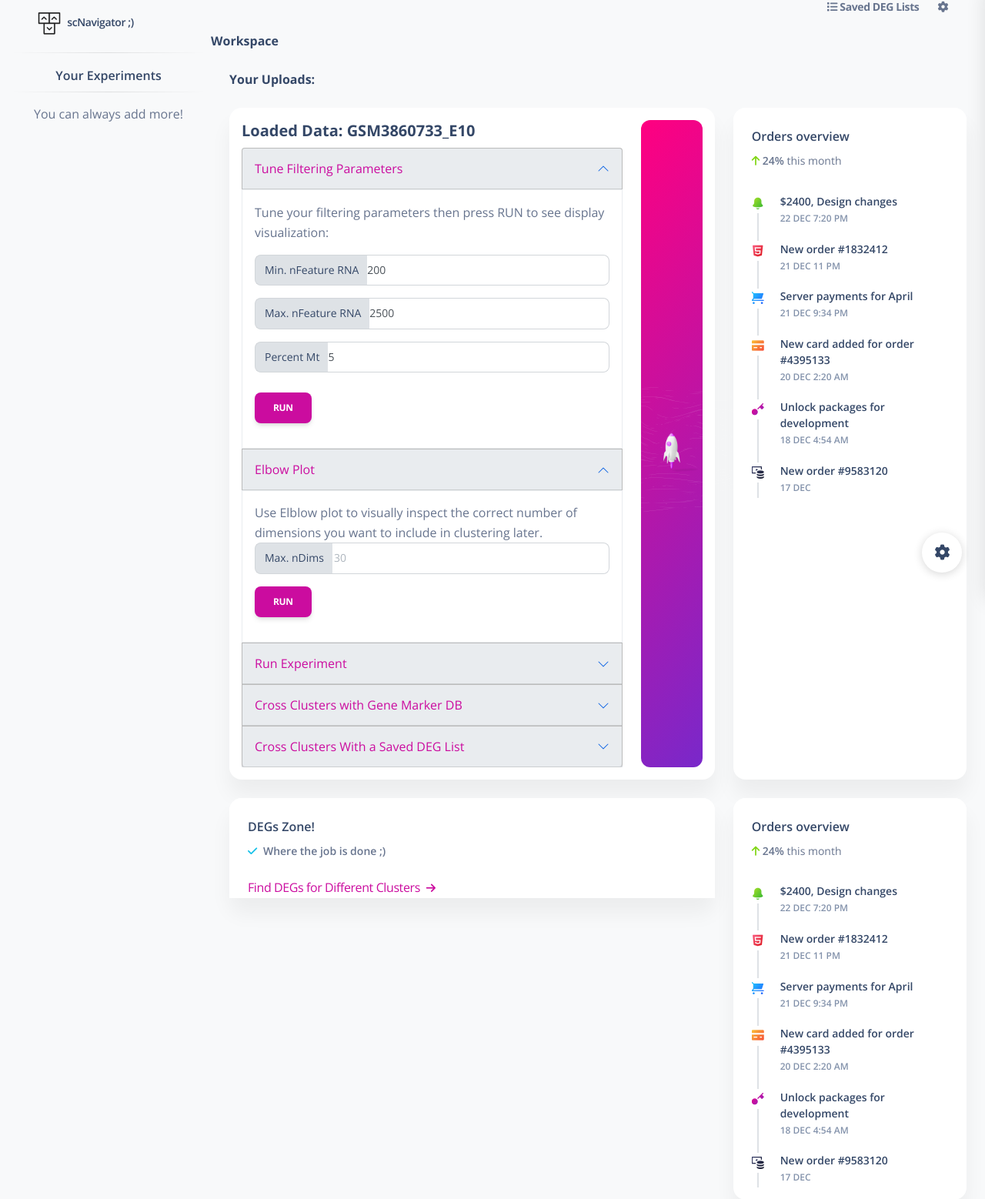
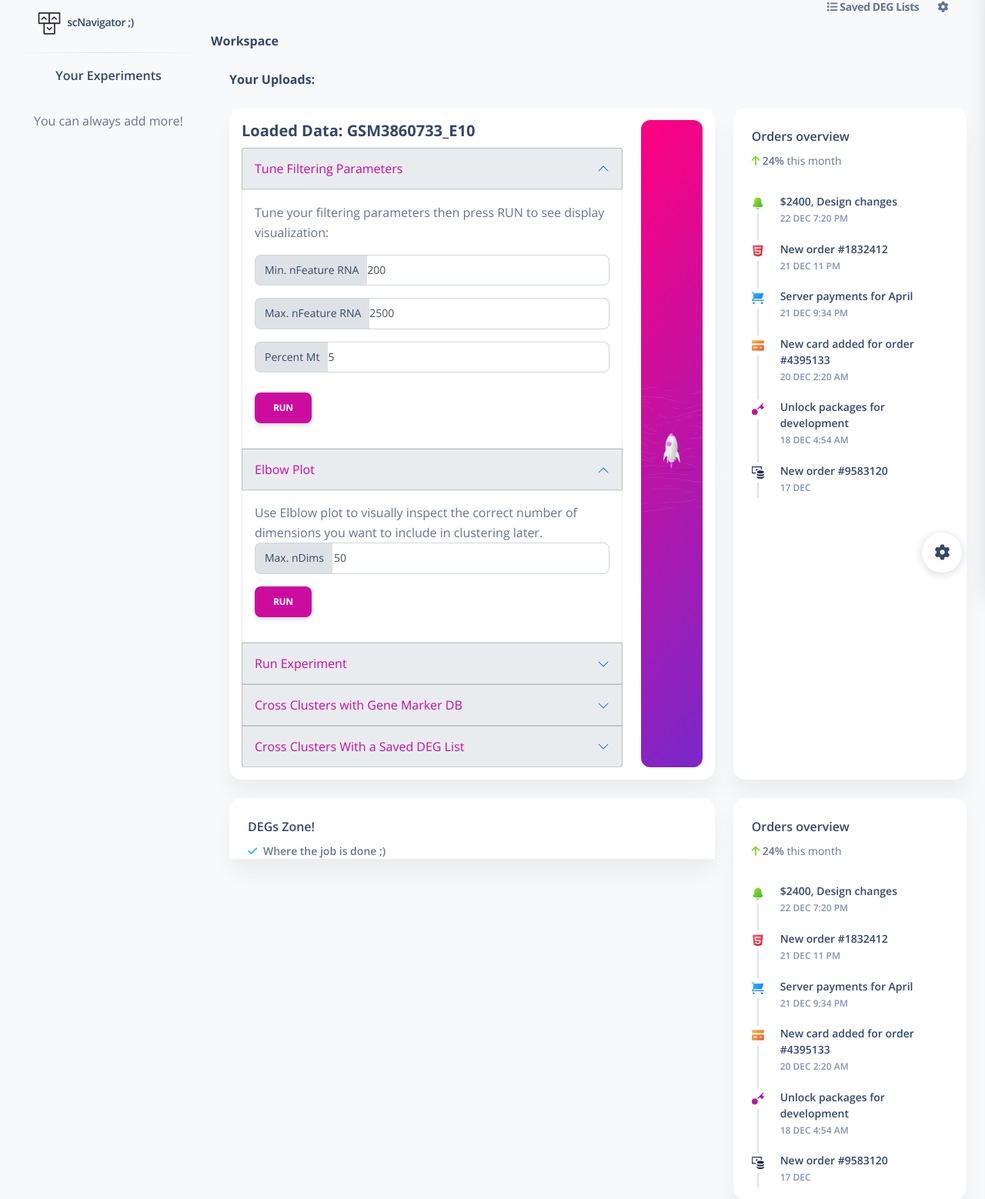
Before and after one commit to OmarLaham/scNavigator, a Django app: template webserver/planet/templates/home/workspace.html in a window 1280 px wide, after a click on "Elbow Plot". Shown: the part 26-1584 px from the top of the page at 77% size. Run offline with Django 3.2, Linux system fonts and the light colour scheme; the template is opened without the code that fills it, so the values that code supplies are empty; some libraries are stand-ins or nearby versions.

Commit message:
fix some bugs

```diff
--- a/webserver/planet/static/assets/js/pages/workspace.js
+++ b/webserver/planet/static/assets/js/pages/workspace.js
@@ -131,14 +131,14 @@ $(document).ready(function() {
                     //console.log(data);
                     const umap_img_src = data["umap_img_src"];
                     const tsne_img_src = data["tsne_img_src"];
+                    const trajectory_img_src = data["trajectory_img_src"];
                     const data_rds_href = data["data_rds_href"];
+                    const clusters = data["clusters"];
 
-                    //remove previous response result then show new response
-                    //('#img-run-exp-umap').attr("src", "");
+                    //update images (plots sources
                     $('#img-run-exp-umap').attr("src", umap_img_src);
-                    //$('#img-run-exp-tsne').attr("src", "");
                     $('#img-run-exp-tsne').attr("src", tsne_img_src);
-                    //$('#lnk-run-exp-data-rds').attr("href", "");
+                    $('#img-run-exp-trajectory').attr("src", trajectory_img_src);
                     $('#lnk-run-exp-data-rds').attr("href", data_rds_href);
 
                     //hide spinner
@@ -161,63 +161,7 @@ $(document).ready(function() {
                     sidebar_experiment_new.removeClass();
 
 
-                }
-            })
-            .fail(function() {
-                alert( "Error. Please try again later." );
-            })
-    });
-
-
-    $("#lnk-exp-degs").click(function() {
-        //show spinner
-        $('#find-degs-spinner').removeClass("d-none")
-
-        json_url = `/run_r_script/list_clusters_dea_first/${runID}/${expTitle}`
-        $.get(json_url, function(response) {
-        })
-            .done(function(response) {
-                if (response) {
-
-                    //re-init HTML items
                     $('#ddl-find-clusters-degs ul').html("");
-                    $('#selected-cluster-wrapper').addClass('d-none');
-                    $('#ddl-find-clusters-degs').addClass("d-none");
-
-                    let data = response;
-                    //console.log(data);
-
-                    let clusters = data["clusters"] // avaiable clusters
-                    let clusterDEGAsList = data["cluster_0_degs_as_list"]; //dict: clusterNum  -> HTML tbody content
-                    selectedClusterDEGAsList = clusterDEGAsList;
-
-                    let clusterDEGAsStr = data["cluster_0_degs_as_str"];
-                    selectedClusterDEGListAsStr = clusterDEGAsStr;
-
-                    //fill table with DEGs for cluster 0
-                    var cluster_0_degs_html = "";
-                    let deg_file_rows = clusterDEGAsStr.split("\n");
-                    for(var i = 0; i < deg_file_rows.length; i++) {
-                        cluster_0_degs_html += "<tr class='text-center'>"
-                        let tds = deg_file_rows[i].split(",");
-                        for(var j = 0; j < tds.length; j++) {
-                             if (j == 0) {
-                                const geneSymbol = tds[0];
-                                cluster_0_degs_html += "<td><a target='_blank' href='https://www.genecards.org/cgi-bin/carddisp.pl?gene=" + geneSymbol + "' class='text-primary'>" + geneSymbol + "</a></td>"
-                            } else {
-                                cluster_0_degs_html += "<td>" + tds[j] + "</td>";
-                            }
-                        }
-                        cluster_0_degs_html += "</tr>";
-                    }
-
-                    //fill table with DEGs for first cluster
-                    $('#tbl-cluster-degs tbody').html(cluster_0_degs_html);
-
-                    //hide spinner
-                    $('#find-degs-spinner').addClass("d-none");
-
-
                     //fill ddl-find-clusters-degs with clusters and set cluster 0 as default
                     var ddlFindClustersDegsHTML = ""
                     for (var i = 0; i < clusters.length; i++) {
@@ -227,21 +171,7 @@ $(document).ready(function() {
                     $("#ddl-find-clusters-degs").val(clusters[0]);
                     $("#selected-cluster").text("cluster_" + clusters[0]);
 
-                    //TODO: create real GO and KEGG analysis
-                    const go_data = undefined;
-                    createGOChart(go_data);
-                    const kegg_data = undefined;
-                    createKEGGChart(kegg_data);
-
-                    $('#selected-cluster-wrapper').removeClass('d-none');
                     $('#ddl-find-clusters-degs').removeClass("d-none");
-
-                    //fill table with DEGs for cluster 0
-                    $('#tbl-cluster-degs tbody').html(cluster_0_degs_html);
-                    $('#tbl-cluster-degs').removeClass("d-none");
-
-                    //hide spinner
-                    $('#find-degs-spinner').addClass("d-none");
 
 
                 }
@@ -250,6 +180,89 @@ $(document).ready(function() {
                 alert( "Error. Please try again later." );
             })
     });
+
+
+    // $("#lnk-exp-degs").click(function() {
+    //     //show spinner
+    //     $('#find-degs-spinner').removeClass("d-none")
+    //
+    //     json_url = `/run_r_script/list_clusters_dea_first/${runID}/${expTitle}`
+    //     $.get(json_url, function(response) {
+    //     })
+    //         .done(function(response) {
+    //             if (response) {
+    //
+    //                 //re-init HTML items
+    //                 $('#ddl-find-clusters-degs ul').html("");
+    //                 $('#selected-cluster-wrapper').addClass('d-none');
+    //                 $('#ddl-find-clusters-degs').addClass("d-none");
+    //
+    //                 let data = response;
+    //                 //console.log(data);
+    //
+    //                 let clusters = data["clusters"] // avaiable clusters
+    //                 let clusterDEGAsList = data["cluster_0_degs_as_list"]; //dict: clusterNum  -> HTML tbody content
+    //                 selectedClusterDEGAsList = clusterDEGAsList;
+    //
+    //                 let clusterDEGAsStr = data["cluster_0_degs_as_str"];
+    //                 selectedClusterDEGListAsStr = clusterDEGAsStr;
+    //
+    //                 //fill table with DEGs for cluster 0
+    //                 var cluster_0_degs_html = "";
+    //                 let deg_file_rows = clusterDEGAsStr.split("\n");
+    //                 for(var i = 0; i < deg_file_rows.length; i++) {
+    //                     cluster_0_degs_html += "<tr class='text-center'>"
+    //                     let tds = deg_file_rows[i].split(",");
+    //                     for(var j = 0; j < tds.length; j++) {
+    //                          if (j == 0) {
+    //                             const geneSymbol = tds[0];
+    //                             cluster_0_degs_html += "<td><a target='_blank' href='https://www.genecards.org/cgi-bin/carddisp.pl?gene=" + geneSymbol + "' class='text-primary'>" + geneSymbol + "</a></td>"
+    //                         } else {
+    //                             cluster_0_degs_html += "<td>" + tds[j] + "</td>";
+    //                         }
+    //                     }
+    //                     cluster_0_degs_html += "</tr>";
+    //                 }
+    //
+    //                 //fill table with DEGs for first cluster
+    //                 $('#tbl-cluster-degs tbody').html(cluster_0_degs_html);
+    //
+    //                 //hide spinner
+    //                 $('#find-degs-spinner').addClass("d-none");
+    //
+    //
+    //                 //fill ddl-find-clusters-degs with clusters and set cluster 0 as default
+    //                 var ddlFindClustersDegsHTML = ""
+    //                 for (var i = 0; i < clusters.length; i++) {
+    //                     ddlFindClustersDegsHTML += '<li><a class="dropdown-item find-cluster-degs-item" href="javascript:;" data-cluster="' + clusters[i] + '">' + 'cluster_' + clusters[i] + '</a></li>';
+    //                 }
+    //                 $('#ddl-find-clusters-degs ul').html(ddlFindClustersDegsHTML);
+    //                 $("#ddl-find-clusters-degs").val(clusters[0]);
+    //                 $("#selected-cluster").text("cluster_" + clusters[0]);
+    //
+    //                 //TODO: create real GO and KEGG analysis
+    //                 const go_data = undefined;
+    //                 createGOChart(go_data);
+    //                 const kegg_data = undefined;
+    //                 createKEGGChart(kegg_data);
+    //
+    //                 $('#selected-cluster-wrapper').removeClass('d-none');
+    //                 $('#ddl-find-clusters-degs').removeClass("d-none");
+    //
+    //                 //fill table with DEGs for cluster 0
+    //                 $('#tbl-cluster-degs tbody').html(cluster_0_degs_html);
+    //                 $('#tbl-cluster-degs').removeClass("d-none");
+    //
+    //                 //hide spinner
+    //                 $('#find-degs-spinner').addClass("d-none");
+    //
+    //
+    //             }
+    //         })
+    //         .fail(function() {
+    //             alert( "Error. Please try again later." );
+    //         })
+    // });
 
     //On selected cluster change: generate and load DEGs table
     $(document).on("click", ".find-cluster-degs-item", function(){
@@ -497,12 +510,12 @@ $(document).ready(function() {
         uploadName = data_folder_name
         usedDataMode = dataMode.rawUpload;
 
-        $('#txt-min-nfeature-rna').val("");
-        $('#txt-max-nfeature-rna').val("");
-        $('#txt-percent-mt').val("");
-        $('#txt-run-exp-n-dims').val("");
+        $('#txt-min-nfeature-rna').val(200);
+        $('#txt-max-nfeature-rna').val(3000);
+        $('#txt-percent-mt').val(5);
+        $('#txt-run-exp-n-dims').val(50);
         $('#txt-run-exp-title').val("");
-        $('#txt-run-exp-clustering-res').val("");
+        $('#txt-run-exp-clustering-res').val(1.2);
 
         $('#loaded-data').html(uploadName);
     });
--- a/webserver/planet/templates/home/workspace.html
+++ b/webserver/planet/templates/home/workspace.html
@@ -102,7 +102,7 @@
                               </div>
                               <div class="input-group mt-3">
                                 <span class="input-group-text bg-gray-300" id="basic-addon2">Percent Mt</span>
-                                <input id="txt-percent-mt" type="text" class="form-control" placeholder="0.8" aria-label="" aria-describedby="basic-addon2" value="5">
+                                <input id="txt-percent-mt" type="text" class="form-control" placeholder="5" aria-label="" aria-describedby="basic-addon2" value="5">
                               </div>
                             </div>
                             <br />
@@ -136,7 +136,7 @@
                             <div id="accordion-elbow-controls">
                               <div class="input-group mb-3">
                                 <span class="input-group-text bg-gray-300" id="basic-addon1">Max. nDims</span>
-                                <input id="txt-elbow-n-dims" type="text" class="form-control" placeholder="30" aria-label="Max. nDims" aria-describedby="basic-addon1">
+                                <input id="txt-elbow-n-dims" type="text" class="form-control" placeholder="50" aria-label="Max. nDims" aria-describedby="basic-addon1" value="50">
                               </div>
                             </div>
                             <button id="btn-accordion-elbow-run" class="btn btn-small btn-primary">Run</button>
@@ -190,6 +190,8 @@
                               <img id="img-run-exp-umap" src="" width="60%" /><br />
                               <strong>t-SNE:</strong><br />
                               <img id="img-run-exp-tsne" src="" width="60%" /><br />
+                              <strong>Trajectory Pseudotime Plot:</strong><br />
+                              <img id="img-run-exp-trajectory" src="" width="60%" /><br />
                               <strong>Processed Data:</strong><br />
                               data.rds ( <a id="lnk-run-exp-data-rds" href="" target="_self"><i class="fas fa-download"></i> Download</a> )
                             </div>
@@ -208,8 +210,6 @@
                         </h2>
                         <div id="panelsStayOpen-collapseFour" class="accordion-collapse collapse" aria-labelledby="panelsStayOpen-headingOne">
                           <div class="accordion-body">
-                            <strong>Important:</strong> Make sure you run "<strong>Find DEGs for Different Clusters</strong>" below before you run this step.
-                            <br />
                             <div id="accordion-cross-with-marker-db-controls">
                               <div id="ddl-cross-with-marker-db" class="dropdown">
                                 <button class="btn btn-primary dropdown-toggle" type="button" data-bs-toggle="dropdown" aria-expanded="false">
@@ -265,7 +265,6 @@
                         </h2>
                         <div id="panelsStayOpen-collapseFive" class="accordion-collapse collapse" aria-labelledby="panelsStayOpen-headingOne">
                           <div class="accordion-body">
-                            <strong>Important:</strong> Make sure you run "<strong>Find DEGs for Different Clusters</strong>" below before you run this step.
                             <div id="accordion-cross-deg-lists-controls">
                               <div id="ddl-cross-with-deg-list" class="dropdown">
                                 <button class="btn btn-primary dropdown-toggle" type="button" data-bs-toggle="dropdown" aria-expanded="false">
@@ -403,8 +402,8 @@
                     <i class="fa fa-check text-info" aria-hidden="true"></i>
                     <span class="font-weight-bold ms-1">Where the job is done ;)</span>
                   </p>
-                  <br />
-                  <a id="lnk-exp-degs" class="text-primary" style="cursor: pointer" href="javascript:;">Find DEGs for Different Clusters <i class="fas fa-arrow-right text-sm ms-1" aria-hidden="true"></i></a>
+{#                  <br />#}
+{#                  <a id="lnk-exp-degs" class="text-primary" style="cursor: pointer" href="javascript:;">Find DEGs for Different Clusters <i class="fas fa-arrow-right text-sm ms-1" aria-hidden="true"></i></a>#}
                 </div>
                 <br />
                 <div class="text-center">
@@ -412,8 +411,6 @@
                     <span class="sr-only">Loading...</span>
                   </div>
                 </div>
-
-
                 <div id="" class="">
                   <div id="ddl-find-clusters-degs" class="dropdown d-none">
                     <button class="btn btn-primary dropdown-toggle" type="button" data-bs-toggle="dropdown" aria-expanded="false">
--- a/webserver/planet/templates/includes/sidebar.html
+++ b/webserver/planet/templates/includes/sidebar.html
@@ -40,7 +40,7 @@
 
     </div>
     <div class="text-center">
-      <hr class="horizontal dark mt-0">
+      <br />
       <span>You can always add more!</span>
     </div>
 
--- a/webserver/planet/views.py
+++ b/webserver/planet/views.py
@@ -430,16 +430,28 @@ def run_r_script_run_experiment(request, run_id, exp_title, upload_name, min_nfe
              columns = ["run_id", "exp_title", "upload_name", "min_nfeature_rna", "max_nfeature_rna", "percent_mt", "n_dims", "clustering_res"])
     df_exp_parameters.to_csv(path.join(settings.RUNS_DIR, run_id, "data", "experiments", exp_title, "exp_parameters.csv"))
 
+    #clusters
+    exp_dea_path = path.join(settings.RUNS_DIR, run_id, "data", "experiments", exp_title, "dea")
+    if not path.exists(exp_dea_path):
+        raise Exception("Internal Error: Can't find {0}".format(exp_dea_path))
+    clusters = os.listdir((exp_dea_path))
+    clusters = [cluster for cluster in clusters if cluster.startswith("cluster_") and cluster.endswith("_dea.csv")] #you can use glob simply, too =)
+    clusters = [cluster.split("_")[1].split("_")[0] for cluster in clusters]
+    clusters = list(natsorted(clusters))
+
     context = {
 
         "umap_img_src": "http://localhost:8000/media/" +
                         path.join(settings.RUNS_DIR, run_id, "data", "experiments", exp_title, "umap_{0}.png".format(timestamp)).split("/media/")[1],
         "tsne_img_src": "http://localhost:8000/media/" +
                         path.join(settings.RUNS_DIR, run_id, "data", "experiments", exp_title, "tsne_{0}.png".format(timestamp)).split("/media/")[1],
+        "trajectory_img_src": "http://localhost:8000/media/" +
+                        path.join(settings.RUNS_DIR, run_id, "data", "experiments", exp_title, "trajectory_pseudotime_plot_{0}.png".format(timestamp)).split("/media/")[1],
         # "umap_cell_embeddings": "http://localhost:8000/media/" + path.join(settings.RUNS_DIR, run_id, "data", "experiments", exp_title, "umap_cell_embedings.png").split("/media/")[1],
         # "tsne_cell_embeddings": "http://localhost:8000/media/" + path.join(settings.RUNS_DIR, run_id, "data", "experiments", exp_title, "tsne_cell_embeddings.png").split("/media/")[1],
         "data_rds_href": "http://localhost:8000/media/" +
-                         path.join(settings.RUNS_DIR, run_id, "data", "experiments", exp_title, "data.rds").split("/media/")[1]
+                         path.join(settings.RUNS_DIR, run_id, "data", "experiments", exp_title, "data.rds").split("/media/")[1],
+        "clusters": clusters
     }
 
     print("> Done: run_r_script_run_experiment")
```
Also changed, not shown: 2 other files. Lines whose indentation alone changed are shown as unchanged.
